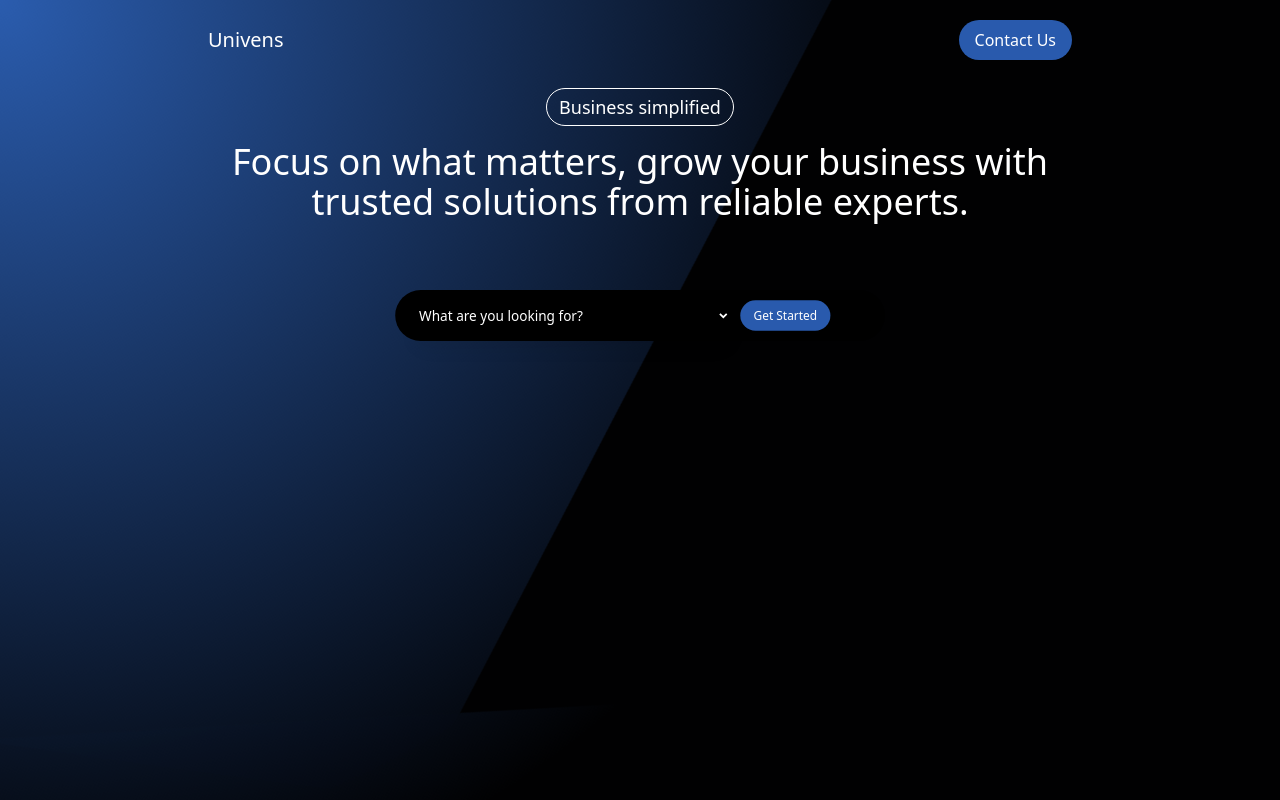
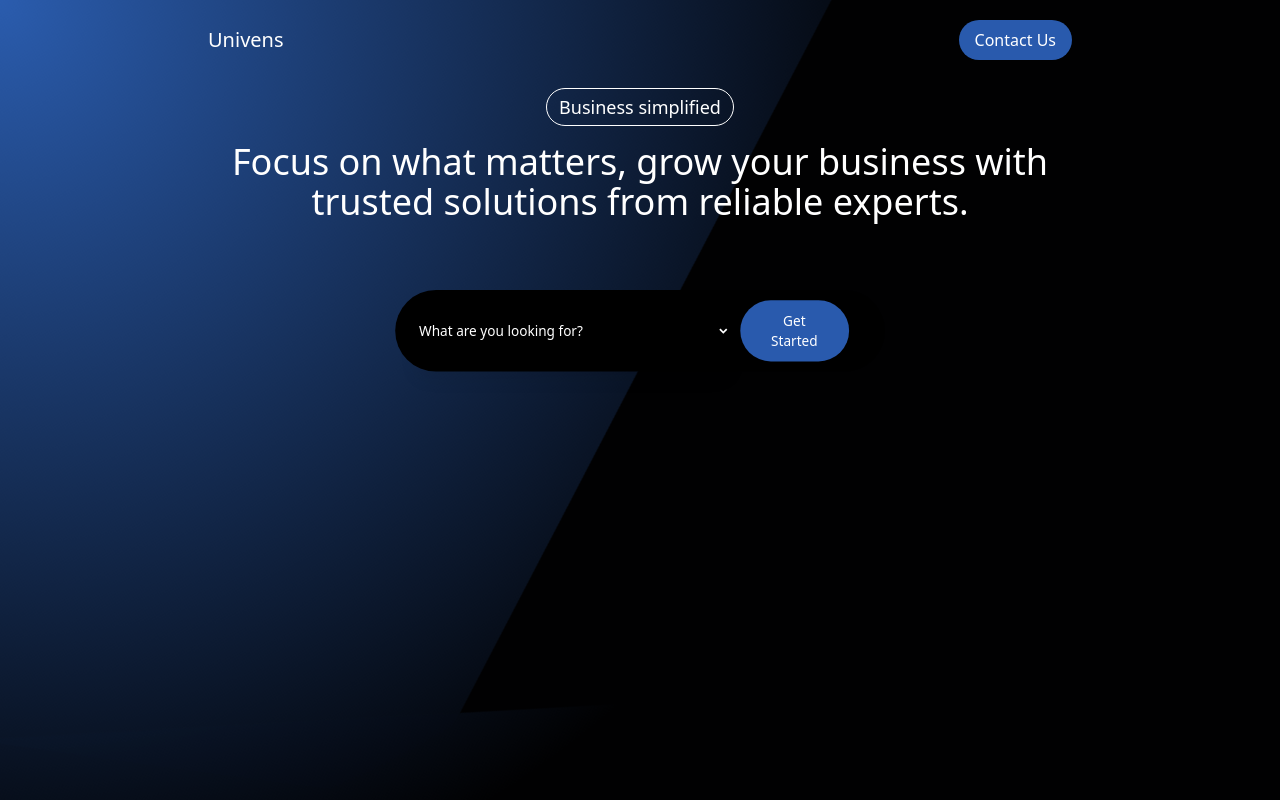
Before and after one commit to kautkarg/frontend, a React (Vite) app: page / in a window 1280 px wide. Shown: the top 800 px of the page. Built offline with nearby package versions, Linux system fonts and the light colour scheme.

Commit message:
final commit

```diff
--- a/src/components/slider.jsx
+++ b/src/components/slider.jsx
@@ -260,15 +260,24 @@ const Slider = () => {
                 { cardIndex!==0 && <p className="text-sm font-semibold mb-2">{card.title}</p> }
                 { cardIndex!==0 && cardIndex!==4 && <p className="text-sm text-gray-400 mb-5">{card.description}</p> }
                 {card.content}
-                { cardIndex !== 4 &&
-                <div className='flex gap-5'>
-                  <button onClick={handleNext} className={`${cardIndex !== 0 ? "mt-6" : ""} bg-[#295AAD] md:text-sm text-[1vh] text-white px-4 py-2 rounded-full hover:bg-[#295AAD]`}>
-                    {cardIndex === 0 ? "Get Started" : "Next"}
+                {cardIndex !== 4 && (
+              <div className="flex gap-5 flex-wrap">
+                <button
+                  onClick={handleNext}
+                  className="bg-[#295AAD] text-white text-base px-6 py-3 rounded-full hover:bg-[#295AAD] w-32 text-center"
+                >
+                  {cardIndex === 0 ? "Get Started" : "Next"}
+                </button>
+                {cardIndex !== 0 && (
+                  <button
+                    onClick={handlePrev}
+                    className="bg-[#295AAD] text-white text-base px-6 py-3 rounded-sm hover:bg-[#295AAD] w-32 text-center"
+                  >
+                    {cardIndex === 0 ? <s> Previous </s> : "Previous"}
                   </button>
-                  { cardIndex!==0 && <button onClick={handlePrev} className={`${cardIndex !== 4 ? "mt-6" : ""} bg-${cardIndex === 0 ? "#2959ad6a" : "#295AAD"} text-white px-6 py-2 rounded-sm ${(cardIndex !== 0) && "hover:bg-[#295AAD]"}`}>
-                    {cardIndex === 0 ? <s> Previous </s> : "Previous"}
-                  </button> }
-                </div>}
+                )}
+              </div>
+            )}
               </div>
             </div>
           ))}
```
